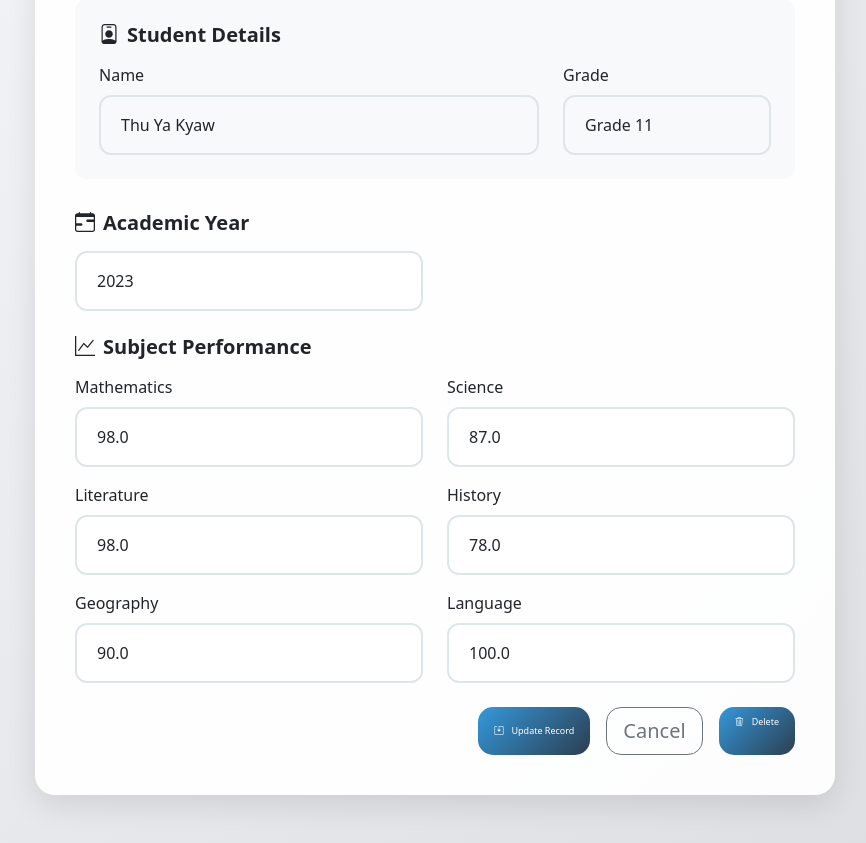
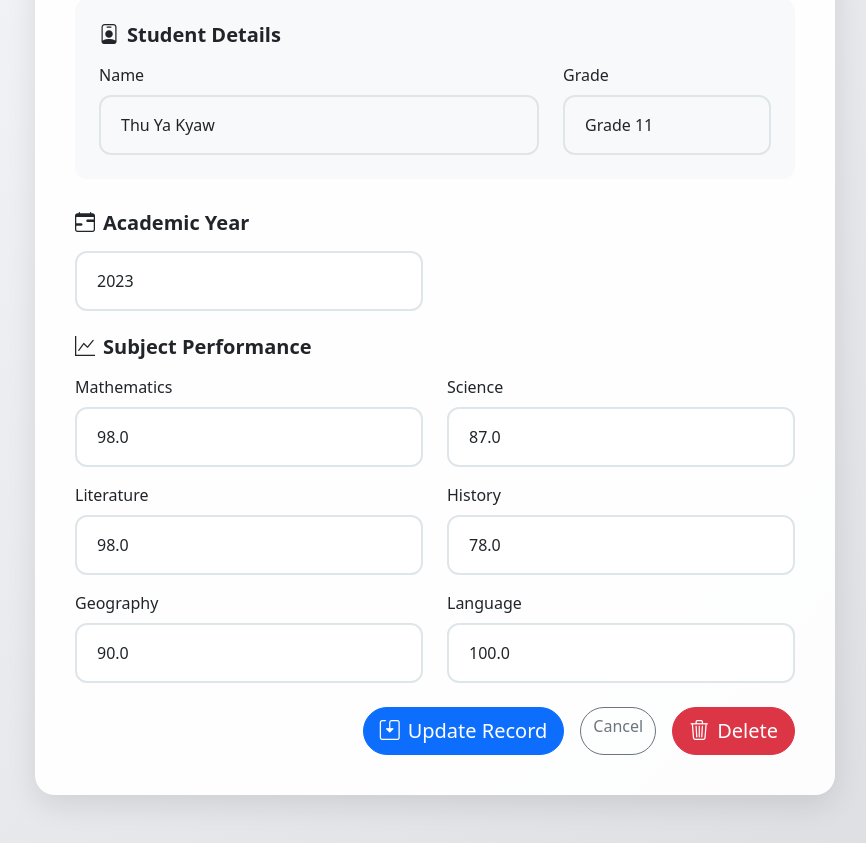
Before and after one commit to Filip2k03/student_management-with-django, a Django app: page /management/subjects/edit/2/ in a window 1280 px wide. Shown: the part 195-1038 px from the top of the page, without its empty margins (205-1071 px from the left). Run offline with Django 5.2, Linux system fonts and the light colour scheme; data comes from the database, SQL or seed files in the repository; both versions use the stored data as it was after the commit.

Commit message:
button fix

```diff
--- a/student_app/views.py
+++ b/student_app/views.py
@@ -35,7 +35,7 @@ def student_list(request):
     if query:
         students = students.filter(name__icontains=query)  # Filter students by name (case-insensitive)
 
-    paginator = Paginator(students, 10)  # Show 10 students per page
+    paginator = Paginator(students, 3)  # Show 10 students per page
     page_number = request.GET.get('page')
     page_obj = paginator.get_page(page_number)
 
--- a/templates/base.html
+++ b/templates/base.html
@@ -109,6 +109,7 @@
 
   <footer>
     <p class="mb-0">&copy; 2025 Student Management System</p>
+
     <small class="text-muted">v1.0.0</small>
   </footer>
   <script src="https://cdn.jsdelivr.net/npm/bootstrap@5.3.2/dist/js/bootstrap.bundle.min.js"></script>
--- a/templates/subject/edit_subject.html
+++ b/templates/subject/edit_subject.html
@@ -136,23 +136,18 @@
 
       <!-- Form Actions -->
       <div class="d-grid gap-2 d-md-flex justify-content-md-end mt-4">
-        <button type="submit" class="btn btn-lg text-white me-2"
-        style="background: linear-gradient(135deg, var(--secondary-color) 0%, var(--primary-color) 100%);
-               border: none; font-size: 9px; border-radius: 15px;">
-          <i class="bi bi-save2 me-2"></i>Update Record
+        <button type="submit" class="btn btn-lg btn-primary me-2 rounded-pill">
+            <i class="bi bi-save2 me-2"></i>Update Record
         </button>
-        <a href="{% url 'subject_list' %}" class="btn btn-lg btn-outline-secondary me-2"
-        style=" border-radius: 15px;">
-          Cancel
+        <a href="{% url 'subject_list' %}" class="btn btn-outline-secondary me-2 rounded-pill">
+            Cancel
         </a>
         <a href="{% url 'delete_subject' subject.id %}"
-           class="btn btn-lg btn-danger"
-           style="background: linear-gradient(135deg, var(--secondary-color) 0%, var(--primary-color) 100%);
-               border: none; font-size: 9px; border-radius: 15px;"
+           class="btn btn-lg btn-danger rounded-pill"
            onclick="return confirm('Are you sure you want to delete this record?')">
-          <i class="bi bi-trash3 me-2"></i>Delete
+            <i class="bi bi-trash3 me-2"></i>Delete
         </a>
-      </div>
+    </div>
     </form>
   </div>
 
```
Also changed, not shown: templates/student/edit_student.html (+5 -9 lines), db.sqlite3.
